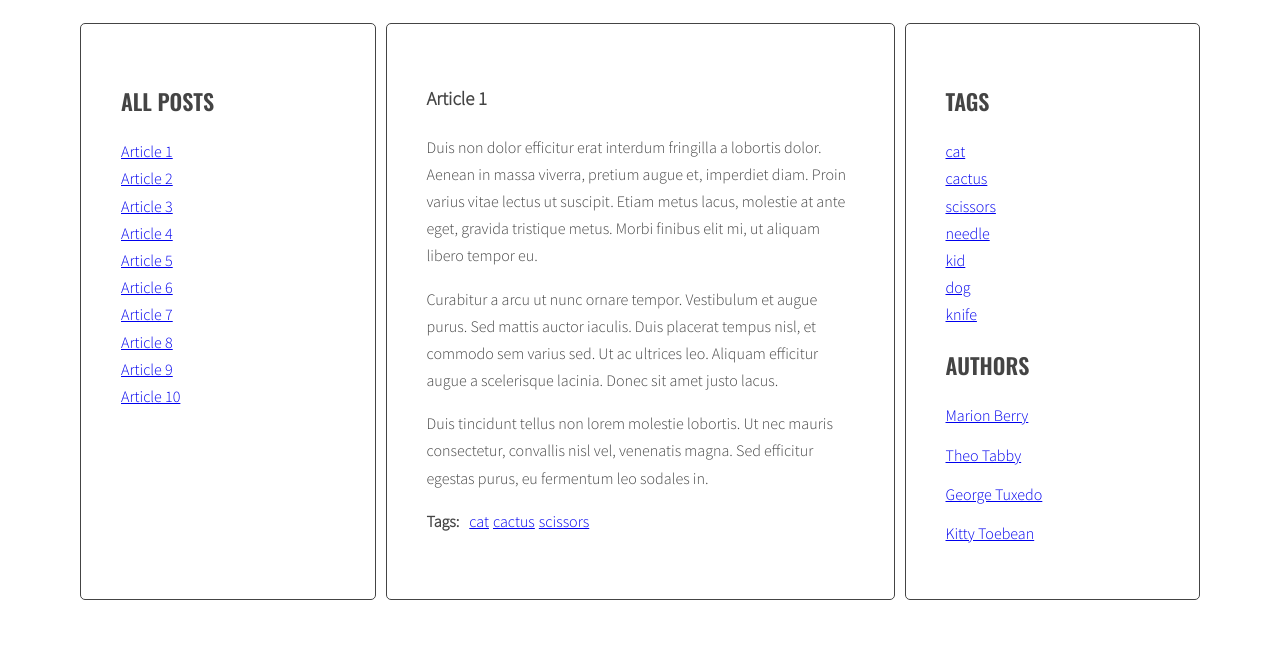
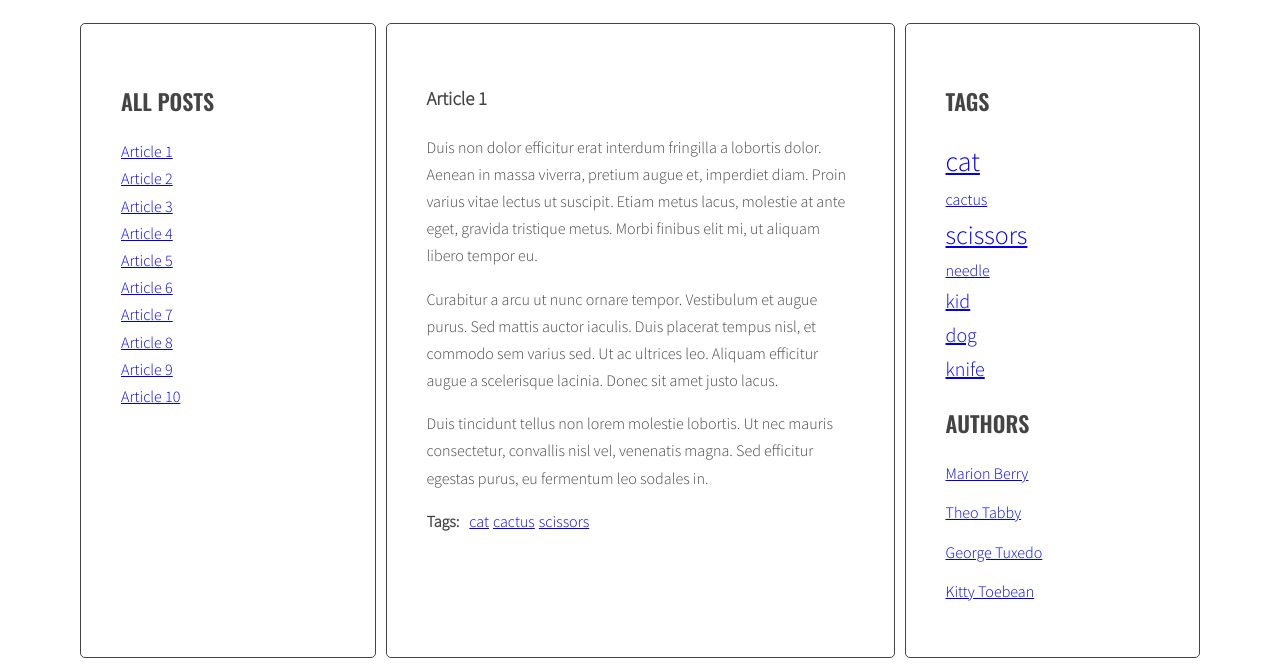
Before and after one commit to KarolWojtas87/javascript-blog, a website: page index.html in a window 1280 px wide. Shown: the part 220-886 px from the top of the page. Before the commit the page ends 828 px from the top, so only its background shows below. Drawn offline with nearby package versions, Linux system fonts and the light colour scheme.

Commit message:
Add font size to tags

```diff
--- a/sass/style.scss
+++ b/sass/style.scss
@@ -92,10 +92,30 @@ body {
   }
 }
 /* Tags */
-.tag-size- {
-  font-size: 72px;
+.tags {
+  display: inline; {
+
+    .tag-size-5 {
+    font-size: 28px;
+    color: #1289A7;
+    }
+
+    .tag-size-3 {
+      font-size: 26px;
+      color: #9980FA;
+    }
+
+    .tag-size-2 {
+      font-size: 20px;
+      color: #EE5A24;
+    }
+
+    .tag-size-1 {
+      font-size: 16px;
+      color: #FFC312;
+    }
+  }
 }
-
 /* Authors */
 
 .authors {
```
Also changed, not shown: css/style.css, 1 other file.
